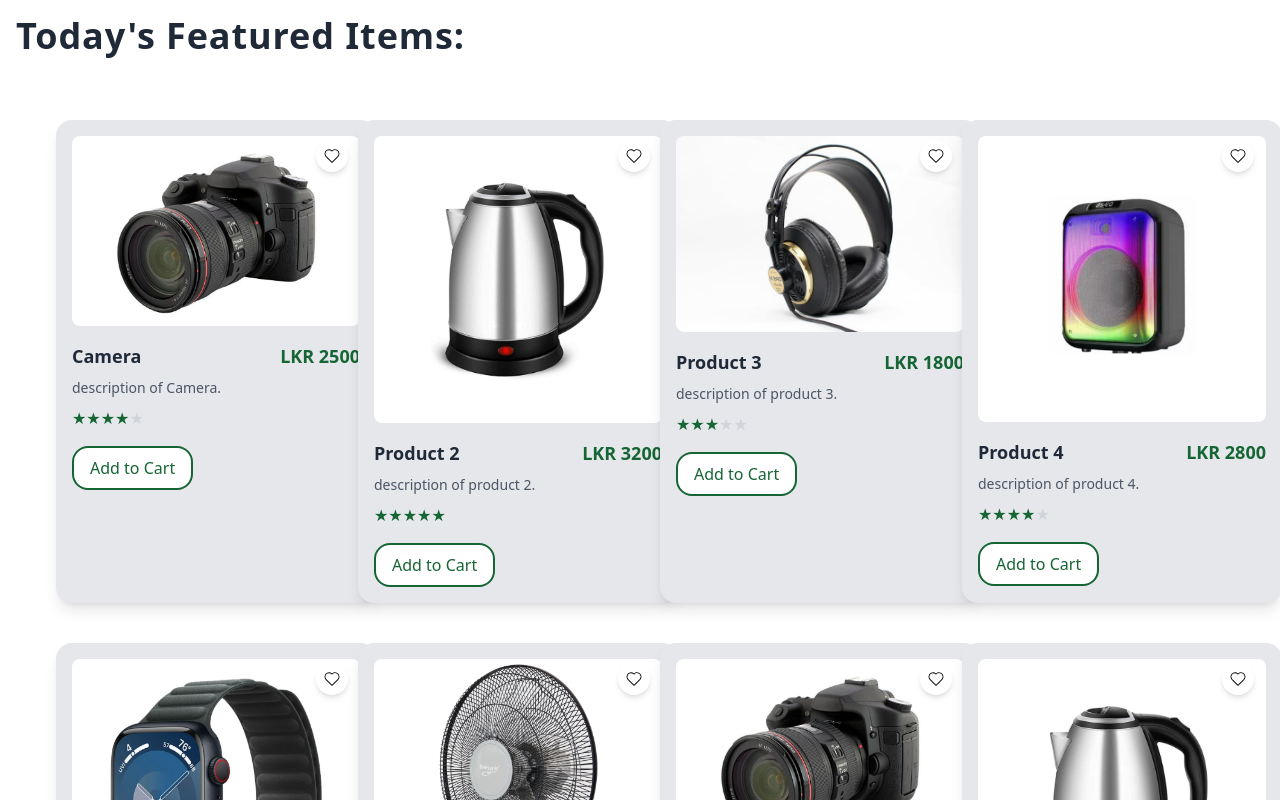
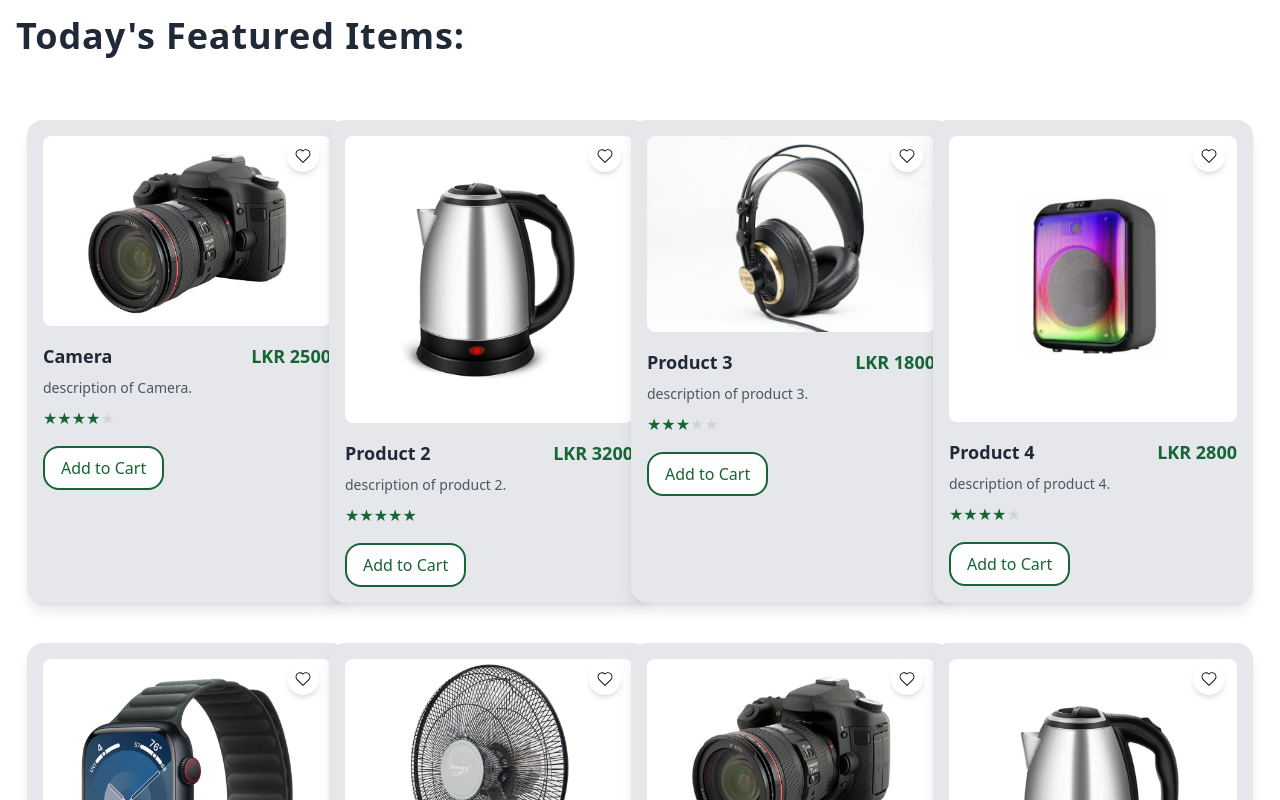
Before and after one commit to ManurangaJay/Home-Page, a Next.js app: page /homepage in a window 1280 px wide. Shown: the top 800 px of the page. Built offline with nearby package versions, Linux system fonts and the light colour scheme.

Commit message:
Added the same padding

```diff
--- a/app/homepage/page.tsx
+++ b/app/homepage/page.tsx
@@ -16,7 +16,7 @@
         Today's Featured Items:
       </h1>
 
-      <div className="grid grid-cols-1 md:grid-cols-2 lg:grid-cols-4 gap-10 p-1 md:p-10">
+      <div className="grid grid-cols-1 md:grid-cols-2 lg:grid-cols-4 gap-10 p-1 md:p-10 justify-items-center">
         {products.slice(0, showAll ? products.length : 8).map((product) => (
           <ProductCard key={product.name} {...product} />
         ))}
```
